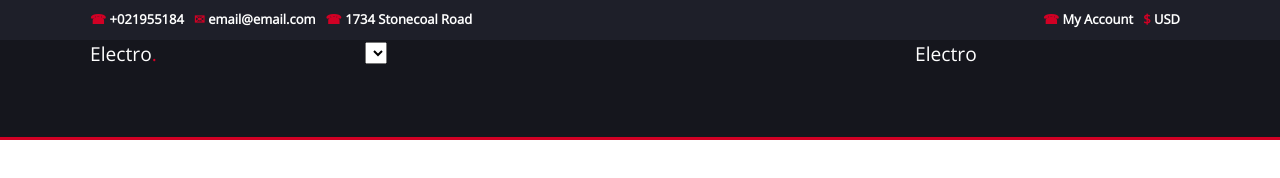
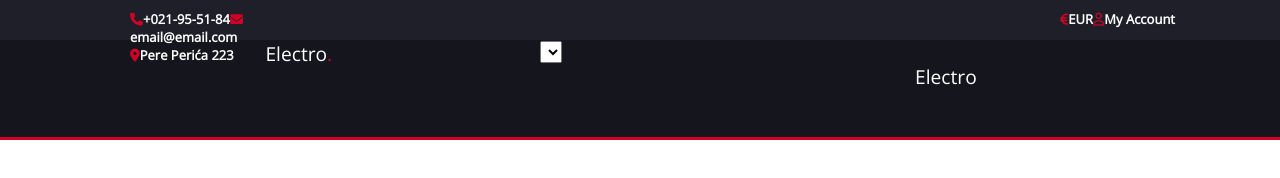
Before and after one commit to nemanjagov/electro, a plain HTML site: page index.html in a window 1280 px wide. Drawn offline with nearby package versions, Linux system fonts and the light colour scheme.

Commit message:
list prob

```diff
--- a/css/style.css
+++ b/css/style.css
@@ -16,13 +16,15 @@
   margin: auto;
 }
 
-.top {
+.h-links {
   color: white;
+  margin-right: 5px;
   padding-top: 10px;
   padding-right: 10px;
+  list-style-type: none;
 }
 
-.top:hover {
+.fa {
   color: #d10024;
 }
 
--- a/index.html
+++ b/index.html
@@ -10,17 +10,32 @@
       href="https://fonts.googleapis.com/css2?family=Open+Sans:wght@300&display=swap"
       rel="stylesheet"
     />
+    <script src="https://use.fontawesome.com/59562fe50b.js"></script>
     <link rel="stylesheet" href="css/style.css" />
   </head>
 
   <body>
     <div class="top-header">
       <div class="corewidth">
-        <p class="top left"><span class="red">&#9742</span> +021955184</p>
-        <p class="top left"><span class="red">&#x2709</span> email@email.com</p>
-        <p class="top left"><span class="red">&#9742</span> 1734 Stonecoal Road</p>
-        <p class="top right"><span class="red">&#36</span> USD</p>
-        <p class="top right"><span class="red">&#9742</span> My Account</p>
+        <ul class="h-links left">
+          <li class="left">
+            <a class="hred"><i class="fa fa-phone"></i>+021-95-51-84</a>
+          </li>
+          <li>
+            <a class="hred"><i class="fa fa-envelope"></i>email@email.com</a>
+          </li>
+          <li class="left">
+            <a class="hred"><i class="fa fa-map-marker"></i>Pere Perića 223</a>
+          </li>
+        </ul>
+        <ul class="h-links right">
+          <li class="left">
+            <a class="hred"><i class="fa fa-euro"></i>EUR</a>
+          </li>
+          <li class="left">
+            <a class="hred"><i class="fa fa-user-o"></i>My Account</a>
+          </li>
+        </ul>
       </div>
     </div>
     <div class="main-header">
@@ -28,7 +43,9 @@
         <div class="header-side left">Electro<span class="red">.</span></div>
         <div class="header-middle left">
           <form>
-            <select value="0">All Categories</select>
+            <select value="0">
+              All Categories
+            </select>
           </form>
         </div>
         <div class="header-side right">Electro</div>
```
